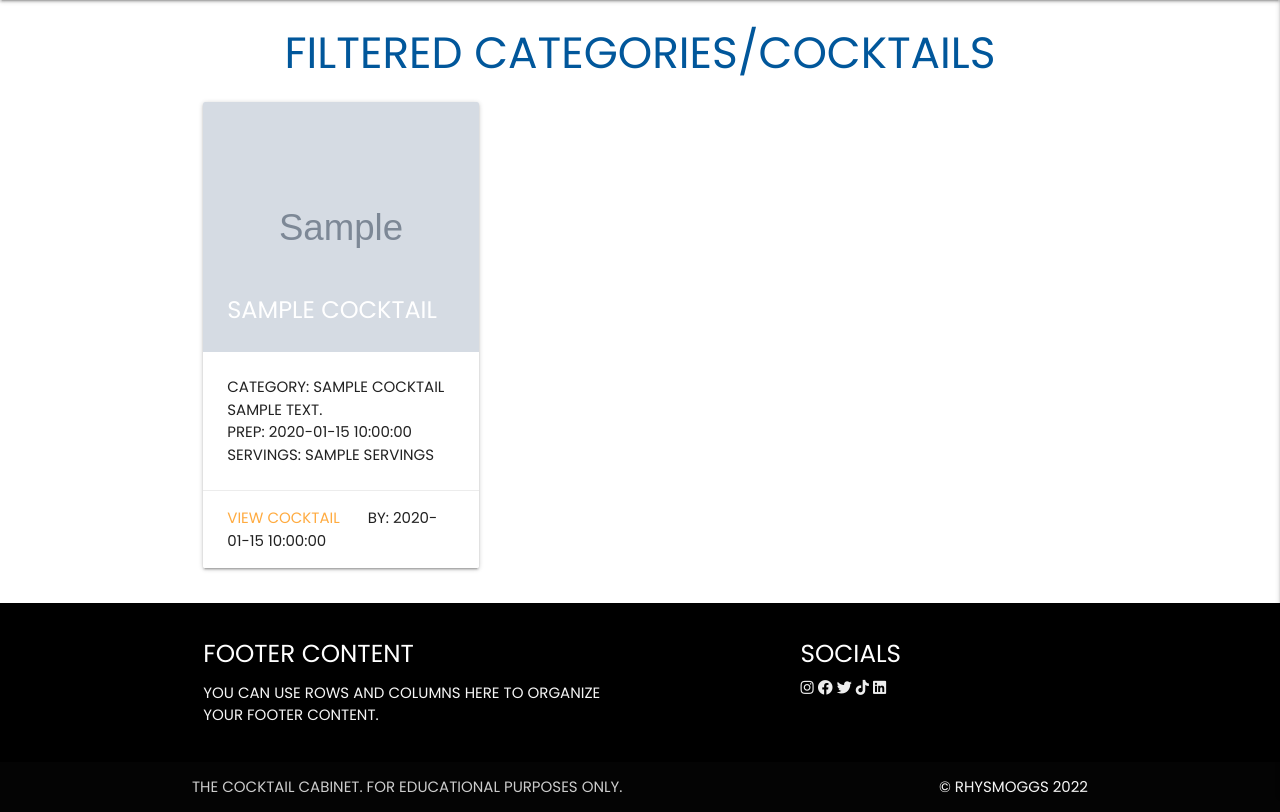
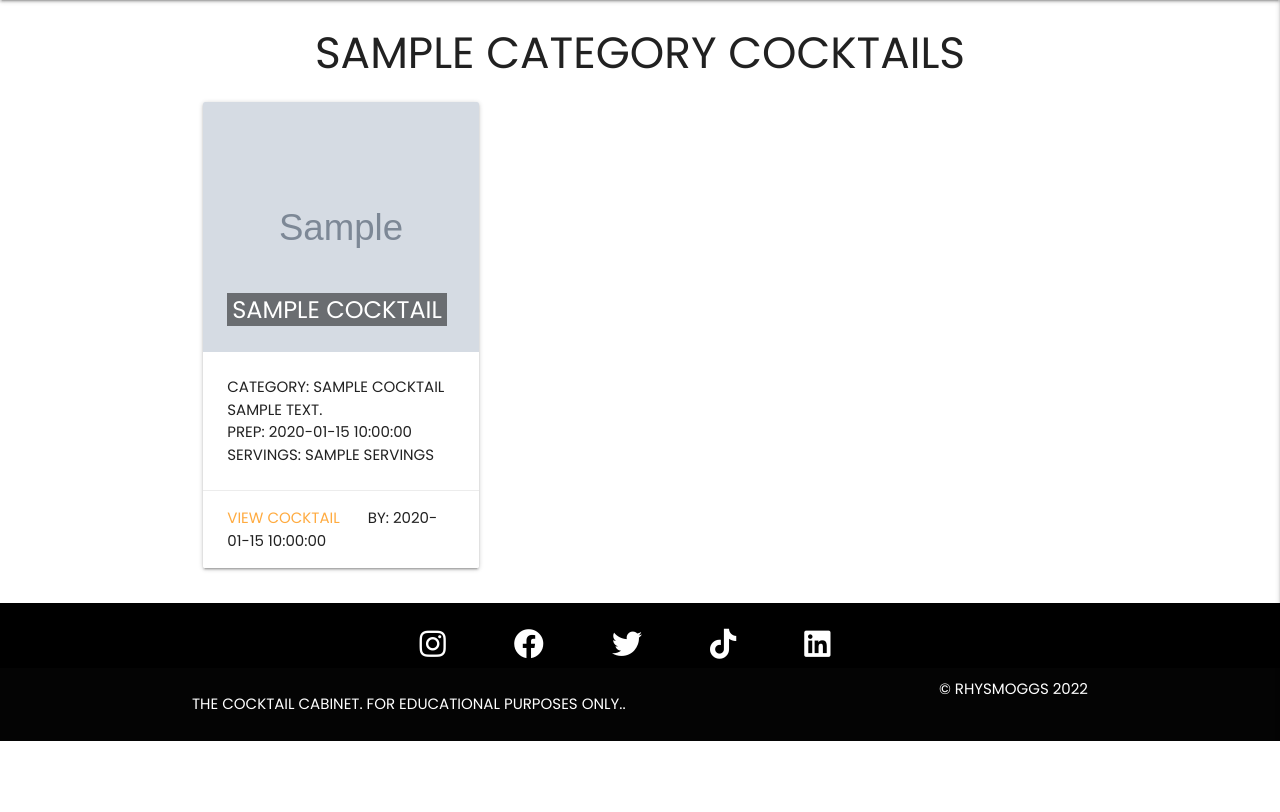
Before and after one commit to rhysmoggs/ms3-final-cocktails, a Flask app: page /filter_category/1 in a window 1280 px wide. Shown: the part 64-876 px from the top of the page. After the commit the page ends 805 px from the top, so only its background shows below. Run offline with Flask 2, Linux system fonts and the light colour scheme; tables that the repository leaves empty hold one stand-in row (values such as "Sample post"); grey boxes marked "Sample" are stand-in pictures; a database or web service that is not in the repository returns one stand-in record (values such as "Sample title"); some libraries are stand-ins or nearby versions.

Commit message:
Add footer styling

```diff
--- a/cocktails/routes.py
+++ b/cocktails/routes.py
@@ -45,9 +45,9 @@ def all_cocktails():
 @app.route("/filter_category/<int:category_id>")
 def filter_category(category_id):
 
-    # category = Category.query.get_or_404(category_id)
+    category = Category.query.get_or_404(category_id)
     cocktails = list(mongo.db.cocktails.find({"category_id": str(category_id)}))
-    return render_template("filter_category.html", cocktails=cocktails)
+    return render_template("filter_category.html", category=category, cocktails=cocktails)
 
 
 # @app.route("/search", methods=["GET", "POST"])
--- a/cocktails/static/css/style.css
+++ b/cocktails/static/css/style.css
@@ -110,6 +110,11 @@ main {
     text-shadow: 2px 2px 2px rgba(0, 0, 0, 0.5);
 }
 
+.text-pop {
+    padding: 0px 5px;
+    background-color: rgb(0 0 0 / 50%);
+}
+
 .flashes h4 {
     line-height: 2;
 }
@@ -219,3 +224,8 @@ main {
 footer {
     margin-top: auto;
 }
+
+.socials {
+    letter-spacing: 2rem;
+    font-size: 2rem;
+}
--- a/cocktails/templates/add_category.html
+++ b/cocktails/templates/add_category.html
@@ -18,7 +18,7 @@
             <div class="row">
                 <div class="col s12 center-align">
                     <!-- cancel button -->
-                    <a href="{{ url_for('get_categories') }}" class="btn-large red text-shadow">
+                    <a href="{{ url_for('get_categories') }}" class="btn-large red darken-1 text-shadow">
                         Cancel <i class="fas fa-times-circle right"></i>
                     </a>
                     <!-- submit button -->
--- a/cocktails/templates/base.html
+++ b/cocktails/templates/base.html
@@ -78,26 +78,17 @@
     {% endblock %}
 
     <footer class="page-footer black">
-        <div class="container">
-          <div class="row">
-            <div class="col l6 s12">
-              <h5 class="white-text">Footer Content</h5>
-              <p class="grey-text text-lighten-4">You can use rows and columns here to organize your footer content.</p>
-            </div>
-            <div class="col l4 offset-l2 s12">
-              <h5 class="white-text">Socials</h5>
-              <a class="grey-text text-lighten-3" href="https://www.instagram.com/" target="_blank" rel="noopener" aria-label="link to instagram website (opens in new tab)"><i class="fab fa-instagram website"></i></a>
-              <a class="grey-text text-lighten-3" href="https://www.facebook.com/" target="_blank" rel="noopener" aria-label="link to facebook website (opens in new tab)"><i class="fab fa-facebook"></i></a>
-              <a class="grey-text text-lighten-3" href="https://www.twitter.com/" target="_blank" rel="noopener" aria-label="link to twitter website (opens in new tab)"><i class="fab fa-twitter"></i></a>
-              <a class="grey-text text-lighten-3" href="https://www.tiktok.com/" target="_blank" rel="noopener" aria-label="link to tikitok website (opens in new tab)"><i class="fab fa-tiktok"></i></a>
-              <a class="grey-text text-lighten-3" href="https://uk.linkedin.com/" target="_blank" rel="noopener" aria-label="link to linkedin website (opens in new tab)"><i class="fab fa-linkedin"></i></a>
-            </div>
-          </div>
+        <div class="container center-align socials">
+            <a class="white-text" href="https://www.instagram.com/" target="_blank" rel="noopener" aria-label="link to instagram website (opens in new tab)"><i class="fab fa-instagram website"></i></a>
+            <a class="white-text" href="https://www.facebook.com/" target="_blank" rel="noopener" aria-label="link to facebook website (opens in new tab)"><i class="fab fa-facebook"></i></a>
+            <a class="white-text" href="https://www.twitter.com/" target="_blank" rel="noopener" aria-label="link to twitter website (opens in new tab)"><i class="fab fa-twitter"></i></a>
+            <a class="white-text" href="https://www.tiktok.com/" target="_blank" rel="noopener" aria-label="link to tikitok website (opens in new tab)"><i class="fab fa-tiktok"></i></a>
+            <a class="white-text" href="https://uk.linkedin.com/" target="_blank" rel="noopener" aria-label="link to linkedin website (opens in new tab)"><i class="fab fa-linkedin"></i></a>
         </div>
         <div class="footer-copyright">
           <div class="container">
-            The Cocktail Cabinet. For educational purposes only.
-          <a class="grey-text text-lighten-4 right" href="https://www.linkedin.com/home" target="_blank">&copy; rhysmoggs 2022</a>
+            <p class="white-text left">The Cocktail Cabinet. For educational purposes only..</p>
+            <a class="white-text right" href="https://www.linkedin.com/home" target="_blank" rel="noopener" aria-label="link to linkedin website (opens in new tab)">&copy; rhysmoggs 2022</a>
           </div>
         </div>
     </footer>
--- a/cocktails/templates/categories.html
+++ b/cocktails/templates/categories.html
@@ -31,8 +31,8 @@
                         <p>Are you sure you want to delete this <strong>{{ category.category_name }}</strong> category?</p>
                     </div>
                     <div class="modal-footer">
-                        <a href="{{ url_for('delete_category', category_id=category.id) }}" class="modal-close waves-effect waves-green btn-flat">Delete</a>
-                        <a href="#!" class="modal-close waves-effect waves-green btn-small">Cancel</a>
+                        <a href="{{ url_for('delete_category', category_id=category.id) }}" class="modal-close btn-small red darken-1 text-shadow">Delete</a>
+                        <a href="#!" class="modal-close btn-small green accent-4 text-shadow">Cancel</a>
                     </div>
                 </div>
             </div>
--- a/cocktails/templates/edit_category.html
+++ b/cocktails/templates/edit_category.html
@@ -18,7 +18,7 @@
             <!-- submit button -->
             <div class="row">
                 <div class="col s12 center-align">
-                    <a href="{{ url_for('get_categories') }}" class="btn-large red text-shadow">
+                    <a href="{{ url_for('get_categories') }}" class="btn-large red darken-1 text-shadow">
                         Cancel <i class="fas fa-times-circle right"></i>
                     </a>
                     <button type="submit" class="btn-large green accent-4 text-shadow">
--- a/cocktails/templates/filter_category.html
+++ b/cocktails/templates/filter_category.html
@@ -2,7 +2,7 @@
 {% block content %}
 
 
-<h3 class="light-blue-text text-darken-4 center-align">Filtered Categories/Cocktails</h3>
+<h3 class="center-align">{{ category.category_name }} Cocktails</h3>
 
 <main class="container">
     {% if cocktails|length > 0 %}
@@ -18,13 +18,13 @@
                             <img src="{{ url_for('static', filename='static/images/whiskey_sour.jpg') }}" alt="picture of a whiskey sour cocktail" width="100"
                             height="250">
                         {% endif %}
-                        <span class="card-title"><strong>{{ cocktail.cocktail_name }}</strong></span>
+                        <span class="card-title"><strong class="text-pop">{{ cocktail.cocktail_name }}</strong></span>
                     </a>
                 </div>
-                <div>
+                <div class="center-align">
                     {% if session.user|lower == cocktail.created_by|lower %}
-                        <a href="#{{ cocktail._id }}" class="btn-small green accent-4 modal-trigger">Delete</a>
-                        <a href="{{ url_for('edit_cocktail', cocktail_id=cocktail._id ) }}" class="btn-small">Edit</a>
+                        <a href="#{{ cocktail._id }}" class="btn-small red darken-1 modal-trigger">Delete</a>
+                        <a href="{{ url_for('edit_cocktail', cocktail_id=cocktail._id ) }}" class="btn-small blue lighten-1">Edit</a>
                     {% endif %}
                 </div>
                 <!-- Modal Structure -->
@@ -34,8 +34,8 @@
                         <p>Are you sure you want to delete this <strong>{{ cocktail.cocktail_name }}</strong> cocktail?</p>
                     </div>
                     <div class="modal-footer">
-                        <a href="{{ url_for('delete_cocktail', cocktail_id=cocktail._id ) }}" class="modal-close waves-effect waves-green btn-flat">Delete</a>
-                        <a href="#!" class="modal-close waves-effect waves-green btn-small">Cancel</a>
+                        <a href="{{ url_for('delete_cocktail', cocktail_id=cocktail._id ) }}" class="modal-close btn-small red darken-1 text-shadow">Delete</a>
+                        <a href="#!" class="modal-close btn-small green accent-4 text-shadow">Cancel</a>
                     </div>
                 </div>
                 <div class="card-content">
--- a/cocktails/templates/profile.html
+++ b/cocktails/templates/profile.html
@@ -27,7 +27,7 @@
                                 <img src="{{ url_for('static', filename='static/images/whiskey_sour.jpg') }}" alt="picture of a whiskey sour cocktail" width="100"
                                 height="250">
                             {% endif %}
-                            <span class="card-title"><strong>{{ cocktail.cocktail_name }}</strong></span>
+                            <span class="card-title"><strong class="text-pop">{{ cocktail.cocktail_name }}</strong></span>
                         </a>
                     </div>
                     <div class="center-align">
@@ -41,8 +41,8 @@
                             <p>Are you sure you want to delete this<strong>{{ cocktail.cocktail_name }}</strong> cocktail?</p>
                         </div>
                         <div class="modal-footer">
-                            <a href="{{ url_for('delete_cocktail', cocktail_id=cocktail._id ) }}" class="modal-close waves-effect waves-green btn-flat">Delete</a>
-                            <a href="#!" class="modal-close waves-effect waves-green btn-small">Cancel</a>
+                            <a href="{{ url_for('delete_cocktail', cocktail_id=cocktail._id ) }}" class="modal-close btn-small red darken-1 text-shadow">Delete</a>
+                            <a href="#!" class="modal-close btn-small green accent-4 text-shadow">Cancel</a>
                         </div>
                     </div>
                     <div class="card-content">
```
Also changed, not shown: cocktails/templates/add_cocktail.html (+5 -5 lines), cocktails/templates/all_cocktails.html (+4 -4 lines), cocktails/templates/edit_cocktail.html (+5 -5 lines), cocktails/templates/view_cocktail.html (+4 -4 lines).
